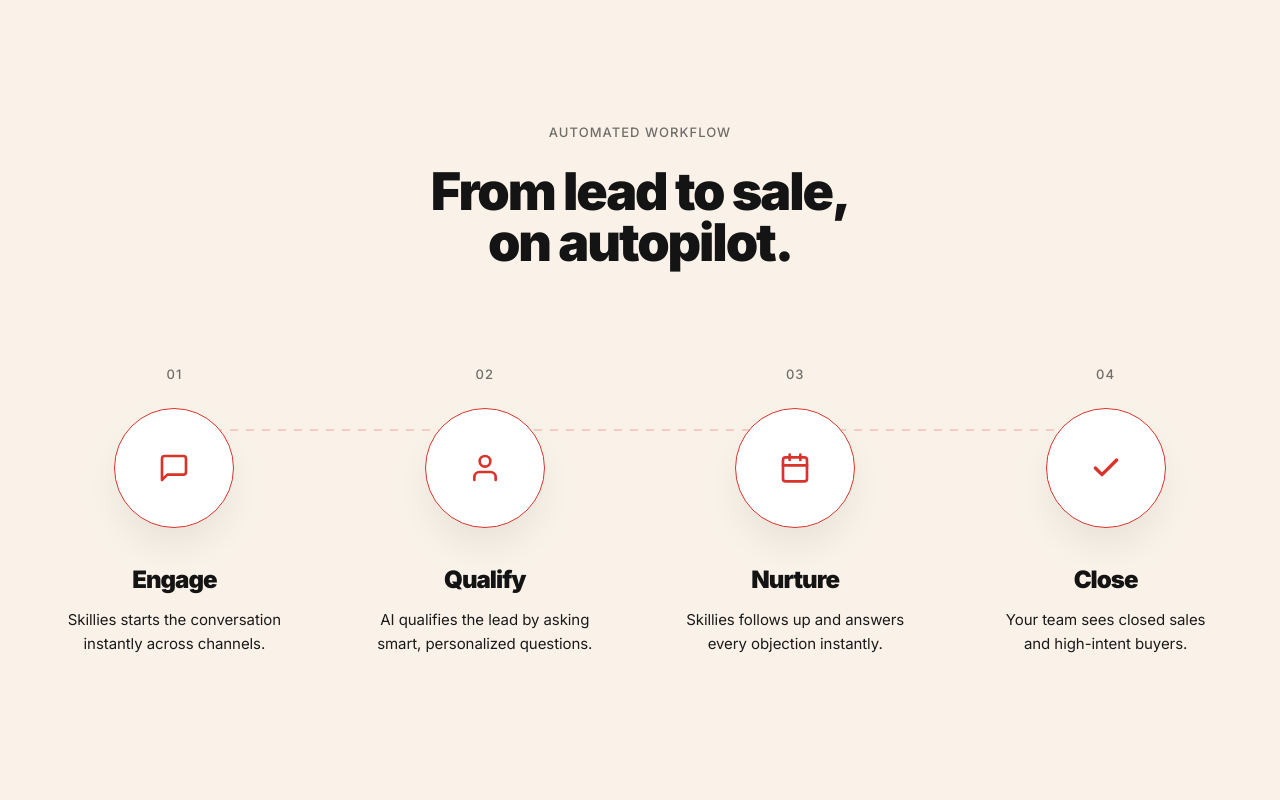
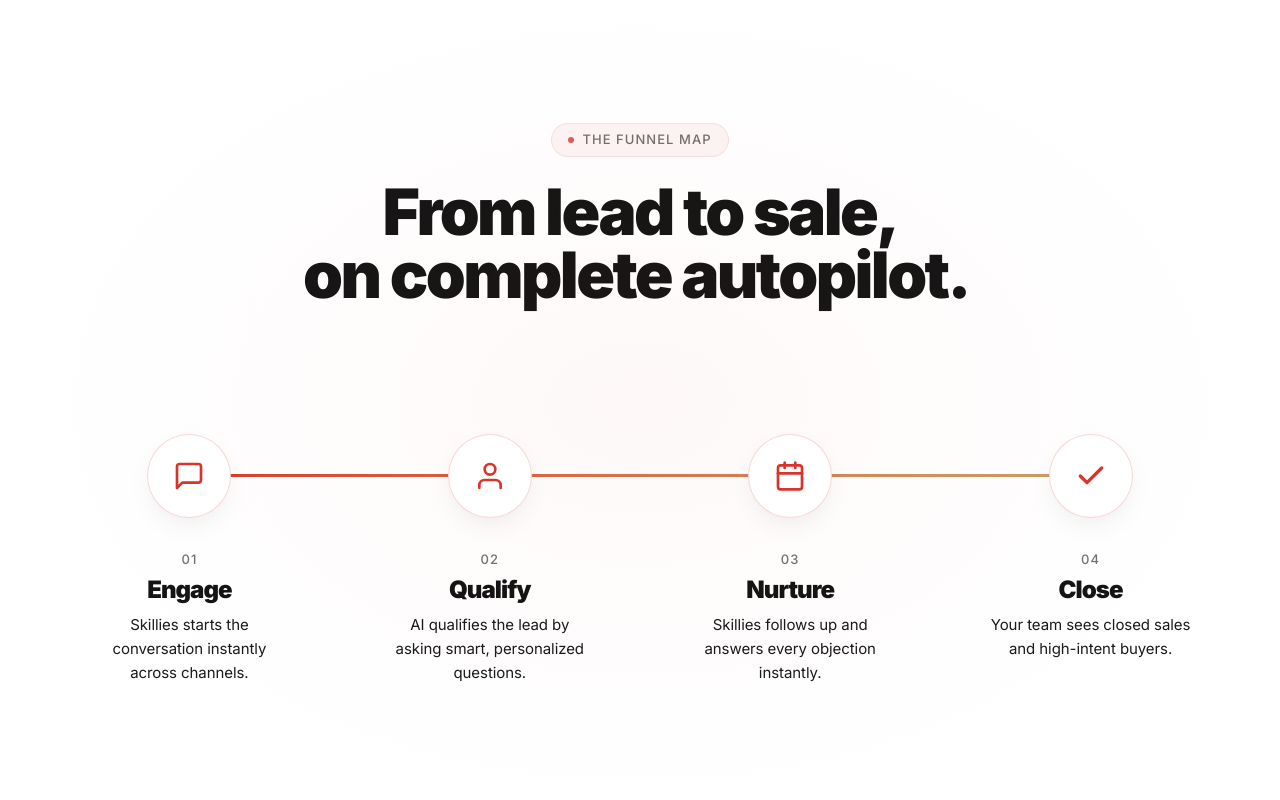
Before and after one commit to sager-coder/skillies-landing, a Next.js app: page /for in a window 1280 px wide. Shown: the part 1420-2220 px from the top of the page. Built offline with nearby package versions, Linux system fonts and the light colour scheme; no server answers.

Commit message:
Center AgentFunnel, fix Safari scroll flicker, speed up chat preview, fix mobile TopNav, redesign BusinessProcess as Funnel Map UI

```diff
--- a/app/for/page.tsx
+++ b/app/for/page.tsx
@@ -59,10 +59,12 @@ export default function ForIndexPage() {
       <ScopeCallout />
       */}
 
+      {/*
       <BookCallCTA
         heading="Not sure which vertical fits?"
         note="30 min with Ehsan — we'll figure it out together. Even if it's a vertical we don't have a page for yet, we can build."
       />
+      */}
 
       <FooterEditorial />
     </main>
--- a/components/design/TopNav.tsx
+++ b/components/design/TopNav.tsx
@@ -136,7 +136,8 @@ export default function TopNav({
             animate={{ opacity: 1, y: 0 }}
             exit={{ opacity: 0, y: -20 }}
             transition={{ duration: 0.4, ease: [0.16, 1, 0.3, 1] }}
-            className="fixed inset-0 z-55 pt-24 px-6 pb-10 bg-sk-cream flex flex-col sk-grain"
+            className="fixed inset-0 h-[100dvh] w-screen z-55 pt-24 px-6 pb-10 bg-sk-cream flex flex-col sk-grain"
+            style={{ position: "fixed", top: 0, left: 0, right: 0, bottom: 0 }}
           >
             <div className="flex-1 flex flex-col gap-2 mt-8">
               {LINKS.map((l, i) => (
--- a/components/design/VerticalGrid.tsx
+++ b/components/design/VerticalGrid.tsx
@@ -284,7 +284,7 @@ function WhatsAppChatPreview() {
             key={i}
             initial={{ opacity: 0, y: 10, scale: 0.95 }}
             animate={inView ? { opacity: 1, y: 0, scale: 1 } : {}}
-            transition={{ delay: 0.5 + i * 1.2, duration: 0.6 }}
+            transition={{ delay: 0.2 + i * 0.3, duration: 0.4 }}
             className={`flex ${m.type === "sent" ? "justify-end" : "justify-start"}`}
           >
              <div
@@ -302,7 +302,7 @@ function WhatsAppChatPreview() {
         <motion.div
           initial={{ opacity: 0, y: 10 }}
           animate={inView ? { opacity: 1, y: 0 } : {}}
-          transition={{ delay: 4.5, duration: 0.6 }}
+          transition={{ delay: 1.5, duration: 0.4 }}
           className="flex flex-wrap gap-1.5 pt-2"
         >
           {VERTICALS.slice(0, 8).map((v) => (
--- a/components/skillies/AgentFunnel.tsx
+++ b/components/skillies/AgentFunnel.tsx
@@ -9,15 +9,15 @@
 import { motion, useReducedMotion, AnimatePresence } from "framer-motion";
 import { useMemo, useState, useEffect, useCallback } from "react";
 
-const VB_W = 1000;
+const VB_W = 1200;
 const VB_H = 480;
 
 // Composition
-const MARKET_CX = 240;
+const MARKET_CX = 300;
 const MARKET_CY = 210;
-const AGENT_CX = 560;
+const AGENT_CX = 600;
 const AGENT_CY = 210;
-const CLOSER_CX = 860;
+const CLOSER_CX = 900;
 const CLOSER_CY = 210;
 
 const CLOSERS = [
@@ -379,7 +379,7 @@ export default function AgentFunnel() {
       ))}
 
       {/* ── Minimal AI Bulb Core ── */}
-      <div className="absolute" style={{ top: "43.5%", left: "56%", transform: "translate(-50%, -50%)" }}>
+      <div className="absolute" style={{ top: "43.5%", left: "50%", transform: "translate(-50%, -50%)" }}>
         <div className="relative w-24 h-24 md:w-32 md:h-32 flex items-center justify-center scale-90 md:scale-100">
           <motion.div
             className="absolute inset-0 rounded-full"
@@ -415,7 +415,7 @@ export default function AgentFunnel() {
       </div>
 
       {/* ── Sales Team ── */}
-      <div className="absolute" style={{ top: "43.5%", left: "86%", transform: "translate(-50%, -50%)" }}>
+      <div className="absolute" style={{ top: "43.5%", left: "75%", transform: "translate(-50%, -50%)" }}>
         <div className="grid grid-cols-2 gap-4 md:gap-10 scale-[0.7] md:scale-100 origin-center">
           {CLOSERS.map((c, i) => (
             <div key={i} className="relative">
@@ -446,15 +446,15 @@ export default function AgentFunnel() {
       </div>
 
       {/* ── Section Labels ── */}
-      <div className="absolute bottom-[-8%] left-[24%] -translate-x-1/2 whitespace-nowrap">
+      <div className="absolute bottom-[-8%] left-[25%] -translate-x-1/2 whitespace-nowrap">
         <p className="sk-font-meta text-[10px] text-sk-ink20 font-black tracking-[0.3em] uppercase">Your Market</p>
       </div>
 
-      <div className="absolute bottom-[-8%] left-[56%] -translate-x-1/2 whitespace-nowrap">
+      <div className="absolute bottom-[-8%] left-[50%] -translate-x-1/2 whitespace-nowrap">
         <p className="sk-font-meta text-[10px] text-sk-red/40 font-black tracking-[0.3em] uppercase">Skillies AI Agent</p>
       </div>
 
-      <div className="absolute bottom-[-8%] left-[86%] -translate-x-1/2 whitespace-nowrap">
+      <div className="absolute bottom-[-8%] left-[75%] -translate-x-1/2 whitespace-nowrap">
         <p className="sk-font-meta text-[10px] text-sk-ink20 font-black tracking-[0.3em] uppercase">Your Closers</p>
       </div>
     </div>
--- a/components/skillies/BusinessSections.tsx
+++ b/components/skillies/BusinessSections.tsx
@@ -117,41 +117,79 @@ const STEPS = [
 
 export function BusinessProcess() {
   return (
-    <section className="py-24 md:py-36 border-y border-sk-hairline relative isolate overflow-hidden">
-      <div className="absolute top-0 left-0 w-full h-full bg-sk-red/[0.01] -z-10" />
+    <section className="py-24 md:py-36 border-y border-sk-hairline relative isolate overflow-hidden sk-grain bg-white">
+      <div className="absolute top-0 left-0 w-full h-full bg-[radial-gradient(ellipse_at_center,rgba(217,52,43,0.03)_0%,transparent_70%)] pointer-events-none" />
 
-      <div className="sk-container">
-        <div className="text-center mb-24">
-          <p className="sk-font-meta text-sk-red font-black uppercase tracking-[0.2em] text-[11px] mb-6">Automated Workflow</p>
-          <h2 className="sk-font-display text-[36px] md:text-[52px] font-black text-sk-ink tracking-tighter leading-none">From lead to sale, <br className="hidden md:block" /> <span className="text-sk-ink40">on autopilot.</span></h2>
+      <div className="sk-container max-w-6xl">
+        <div className="text-center mb-20 md:mb-32">
+          <motion.div
+            initial={{ opacity: 0, y: 10 }}
+            whileInView={{ opacity: 1, y: 0 }}
+            viewport={{ once: true }}
+            className="inline-flex items-center justify-center gap-2 bg-sk-red/5 px-4 py-1.5 rounded-full border border-sk-red/10 mb-6"
+          >
+            <span className="w-1.5 h-1.5 rounded-full bg-sk-red animate-pulse" />
+            <span className="sk-font-meta text-sk-red font-black tracking-[0.2em] uppercase text-[10px]">The Funnel Map</span>
+          </motion.div>
+
+          <h2 className="sk-font-display text-[36px] md:text-[52px] lg:text-[64px] font-black text-sk-ink tracking-tighter leading-[1.05] sk-text-balance max-w-4xl mx-auto">
+            From lead to sale, <br className="hidden md:block" />
+            <span className="text-sk-ink40 pr-2">on complete autopilot.</span>
+          </h2>
         </div>
 
-        <div className="grid grid-cols-1 md:grid-cols-2 lg:grid-cols-4 gap-16 relative">
-          {/* Connecting lines for desktop */}
-          <div className="hidden lg:block absolute top-[64px] left-[12.5%] right-[12.5%] h-[2px] z-0">
-            <svg width="100%" height="2" fill="none">
-              <line x1="0" y1="1" x2="100%" y2="1" stroke="var(--sk-red)" strokeWidth="2" strokeDasharray="8 8" opacity="0.2" />
-            </svg>
-          </div>
+        <div className="relative max-w-md mx-auto md:max-w-none">
+          {/* Desktop connecting line (Base) */}
+          <div className="hidden md:block absolute top-[40px] left-[10%] right-[10%] h-[3px] bg-sk-red/10 rounded-full" />
+          {/* Desktop connecting line (Animated) */}
+          <motion.div
+            className="hidden md:block absolute top-[40px] left-[10%] h-[3px] bg-gradient-to-r from-sk-red to-sk-ochre rounded-full"
+            initial={{ width: "0%" }}
+            whileInView={{ width: "80%" }}
+            viewport={{ once: true, margin: "0px 0px -100px 0px" }}
+            transition={{ duration: 1.5, ease: "easeInOut", delay: 0.2 }}
+          />
 
+          {/* Mobile connecting line (Base) */}
+          <div className="md:hidden absolute top-[40px] bottom-[40px] left-[39px] w-[3px] bg-sk-red/10 rounded-full" />
+          {/* Mobile connecting line (Animated) */}
+          <motion.div
+            className="md:hidden absolute top-[40px] left-[39px] w-[3px] bg-gradient-to-b from-sk-red to-sk-ochre rounded-full origin-top"
+            initial={{ scaleY: 0 }}
+            whileInView={{ scaleY: 1 }}
+            viewport={{ once: true, margin: "0px 0px -100px 0px" }}
+            transition={{ duration: 1.5, ease: "easeInOut", delay: 0.2 }}
+          />
+
+          <div className="flex flex-col md:flex-row justify-between gap-12 md:gap-6 relative z-10">
             {STEPS.map((s, i) => (
               <motion.div
                 key={i}
                 initial={{ opacity: 0, y: 20 }}
                 whileInView={{ opacity: 1, y: 0 }}
-              viewport={{ once: true }}
-              transition={{ duration: 0.8, delay: i * 0.15, ease: EASE_OUT_EXPO }}
-              className="relative z-10 text-center flex flex-col items-center group"
+                viewport={{ once: true, margin: "0px 0px -50px 0px" }}
+                transition={{ duration: 0.6, delay: i * 0.3 + 0.2, ease: EASE_OUT_EXPO }}
+                className="flex flex-row md:flex-col items-start md:items-center text-left md:text-center gap-6 md:gap-8 group relative w-full"
               >
-              <div className="mb-6 sk-font-meta text-sk-red font-black text-[13px] tracking-widest">{s.id}</div>
-              <div className="w-[120px] h-[120px] rounded-full bg-white shadow-[0_20px_50px_-10px_rgba(0,0,0,0.1)] border border-sk-hairline flex items-center justify-center text-sk-red mb-10 group-hover:scale-110 transition-transform duration-500 relative">
-                <div className="absolute inset-0 rounded-full bg-sk-red/5 scale-0 group-hover:scale-110 transition-transform duration-500 -z-10" />
+                {/* Map Node */}
+                <div className="relative flex-shrink-0">
+                  {/* Ambient Glow */}
+                  <div className="absolute inset-0 rounded-full bg-sk-red/10 scale-150 opacity-0 group-hover:opacity-100 transition-opacity duration-500" />
+
+                  <div className="w-[80px] h-[80px] md:w-[84px] md:h-[84px] rounded-full bg-white shadow-[0_10px_30px_-10px_rgba(20,20,20,0.1)] border border-sk-red/20 flex items-center justify-center text-sk-red relative z-10 group-hover:scale-110 group-hover:border-sk-red/40 transition-all duration-500">
                     {s.icon}
                   </div>
-              <h4 className="sk-font-display text-[24px] font-black text-sk-ink mb-4 tracking-tight">{s.title}</h4>
-              <p className="sk-font-body text-[15px] leading-relaxed text-sk-ink60 max-w-[220px] mx-auto">{s.desc}</p>
+                </div>
+
+                {/* Content */}
+                <div className="flex flex-col flex-1 pt-3 md:pt-0">
+                  <div className="sk-font-meta text-sk-red/60 font-black text-[10px] tracking-[0.2em] mb-1.5 md:mb-2">{s.id}</div>
+                  <h4 className="sk-font-display text-[20px] md:text-[24px] font-black text-sk-ink tracking-tight mb-2 md:mb-3">{s.title}</h4>
+                  <p className="sk-font-body text-[14px] md:text-[15px] leading-relaxed text-sk-ink60 max-w-[220px] md:max-w-[200px] mx-0 md:mx-auto">{s.desc}</p>
+                </div>
               </motion.div>
             ))}
+          </div>
         </div>
       </div>
     </section>
```
Lines whose indentation alone changed are shown as unchanged.
